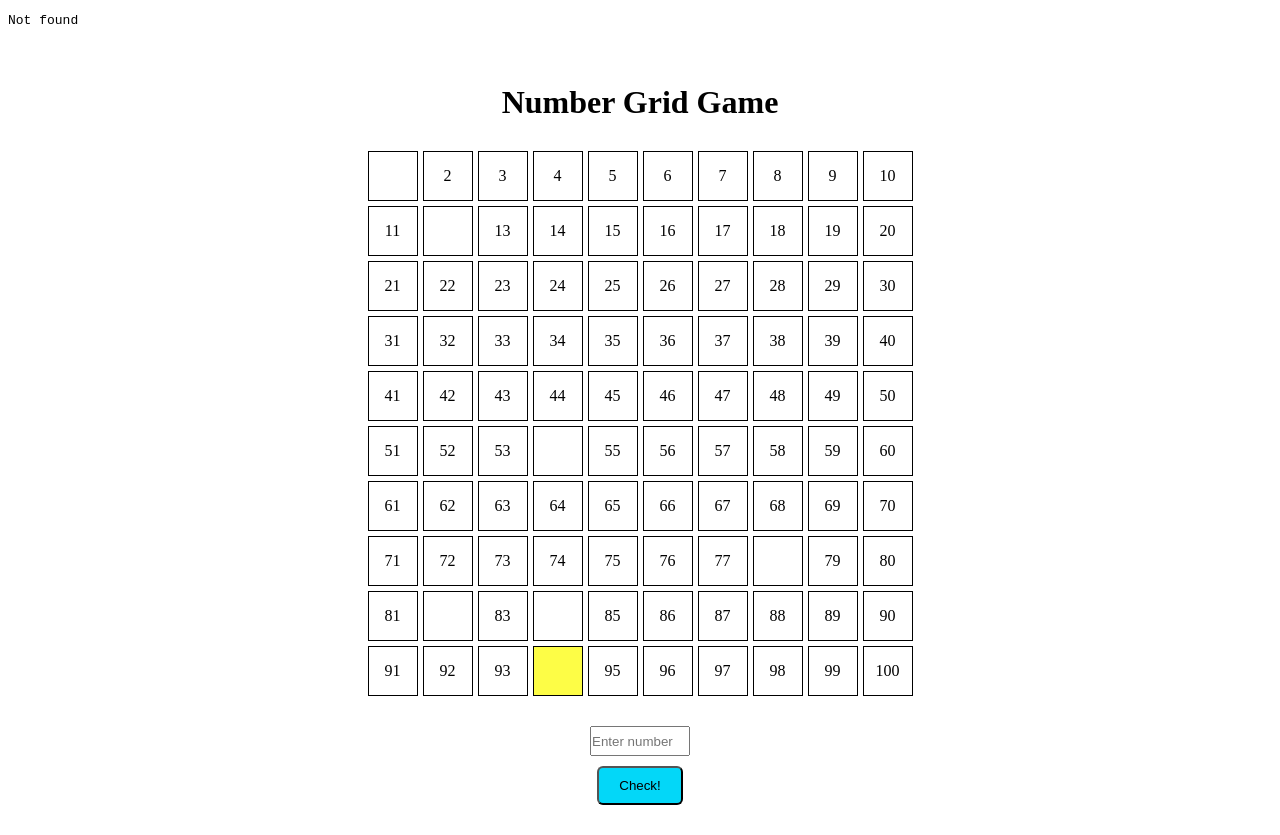
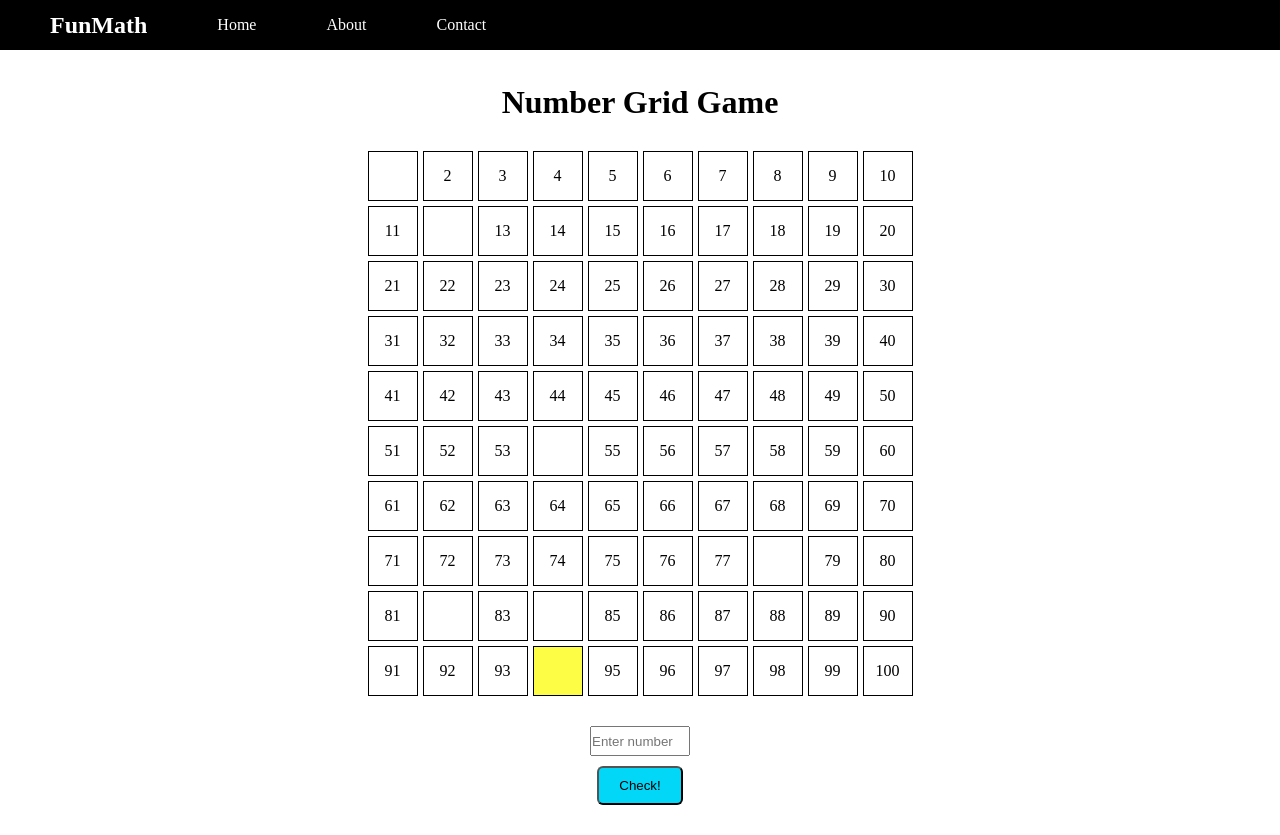
Before and after one commit to tkameda4/FunMath, a plain HTML site: page Count.html in a window 1280 px wide. Drawn offline with Linux system fonts and the light colour scheme.

Commit message:
Update Count.html

```diff
--- a/Count.html
+++ b/Count.html
@@ -4,7 +4,7 @@
     <link rel="stylesheet" href="Count.css">
 </head>
 <body>
-    <iframe src="../NavBar/NavBar.html" width="100%" height="50px"></iframe>
+    <iframe src="NavBar.html" width="100%" height="50px"></iframe>
 
     <h1>Number Grid Game</h1>
     <div class="grid">
```
